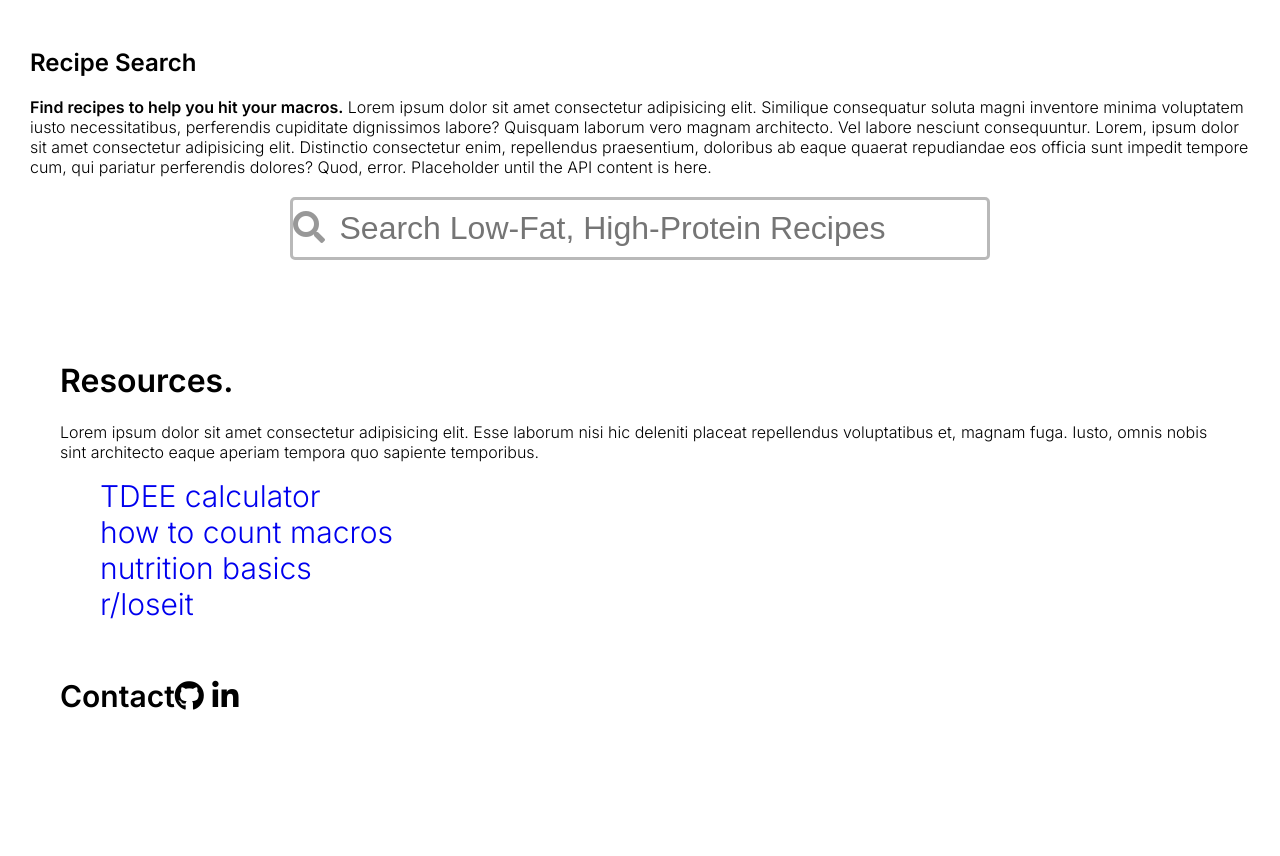
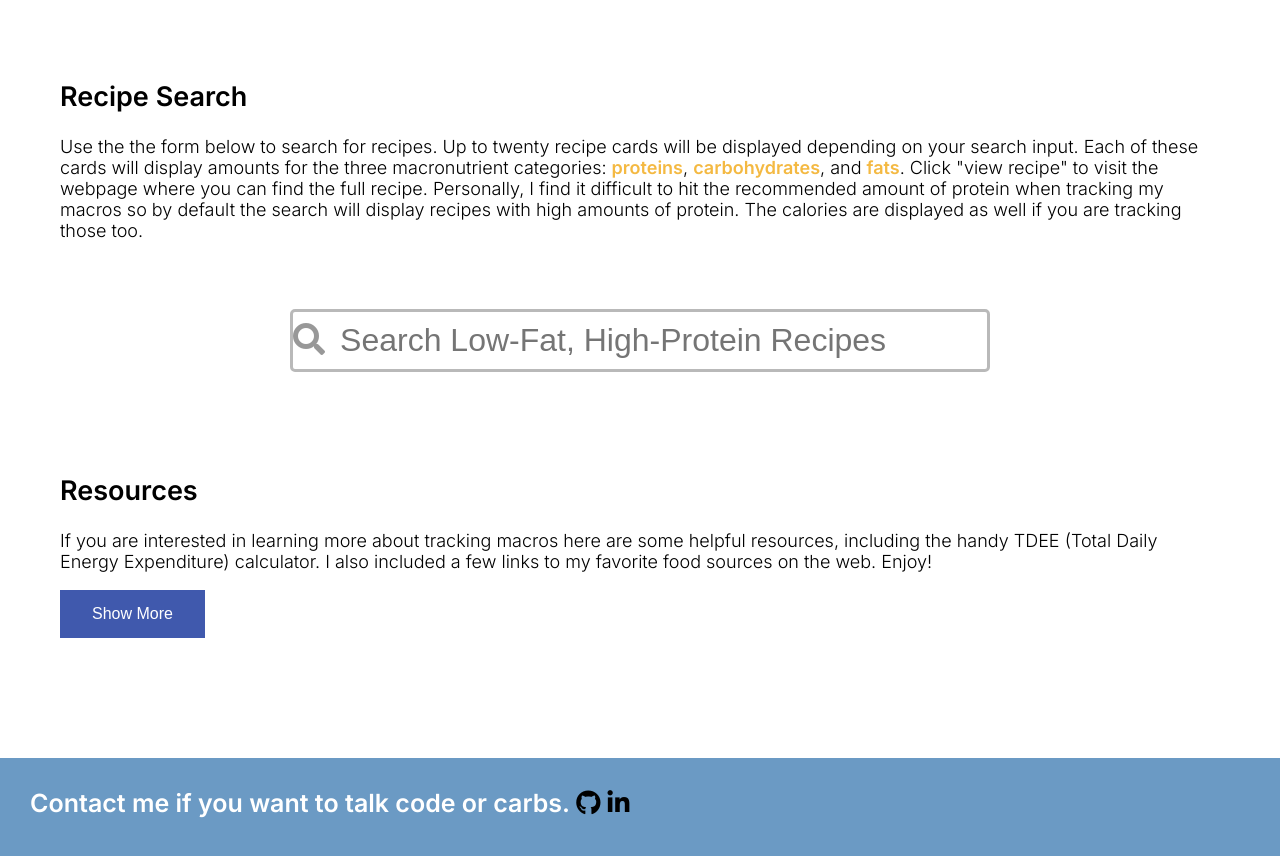
Before and after one commit to rachelrivers/hityourmacros, a plain HTML site: page index.html in a window 1280 px wide. Shown: the part 302-1158 px from the top of the page. Before the commit the page ends 1076 px from the top, so only its background shows below. Drawn offline with Linux system fonts and the light colour scheme.

Commit message:
more changes to styles

```diff
--- a/index.html
+++ b/index.html
@@ -28,15 +28,15 @@
       <div class="main-text">
         <h2>Recipe Search</h2>
         <p>
-          <b>Find recipes to help you hit your macros.</b> Lorem ipsum dolor sit
-          amet consectetur adipisicing elit. Similique consequatur soluta magni
-          inventore minima voluptatem iusto necessitatibus, perferendis
-          cupiditate dignissimos labore? Quisquam laborum vero magnam
-          architecto. Vel labore nesciunt consequuntur. Lorem, ipsum dolor sit
-          amet consectetur adipisicing elit. Distinctio consectetur enim,
-          repellendus praesentium, doloribus ab eaque quaerat repudiandae eos
-          officia sunt impedit tempore cum, qui pariatur perferendis dolores?
-          Quod, error. Placeholder until the API content is here.
+          Use the the form below to search for recipes. Up to twenty recipe
+          cards will be displayed depending on your search input. Each of these
+          cards will display amounts for the three macronutrient categories:
+          <b>proteins</b>, <b>carbohydrates</b>, and <b>fats</b>. Click "view
+          recipe" to visit the webpage where you can find the full recipe.
+          Personally, I find it difficult to hit the recommended amount of
+          protein when tracking my macros so by default the search will display
+          recipes with high amounts of protein. The calories are displayed as
+          well if you are tracking those too.
         </p>
       </div>
 
@@ -45,7 +45,10 @@
           <!--HERE is where the main search/API results should appear.-->
           <form id="form" class="main-form">
             <i class="fas fa-search searchicon"></i>
-          <input type="text" placeholder="Search Low-Fat, High-Protein Recipes" />
+            <input
+              type="text"
+              placeholder="Search Low-Fat, High-Protein Recipes"
+            />
           </form>
           <!-- <div class="diet-select">
           <label class="diet-container" id="highProtein">High Protein
@@ -80,18 +83,18 @@
       </section>
 
       <div class="resources-section">
-      <h1>Resources.</h1>
         <div id="resourcesDiv" class="resources-div">
-        <div class="resources-text" id="resourcesHide">
+          <h2>Resources</h2>
           <p>
-            Lorem ipsum dolor sit amet consectetur adipisicing elit. Esse
-            laborum nisi hic deleniti placeat repellendus voluptatibus et,
-            magnam fuga. Iusto, omnis nobis sint architecto eaque aperiam
-            tempora quo sapiente temporibus.
+            If you are interested in learning more about tracking macros here
+            are some helpful resources, including the handy TDEE (Total Daily
+            Energy Expenditure) calculator. I also included a few links to my
+            favorite food sources on the web. Enjoy!
           </p>
+
+          <button id="toggleResources">Show More</button>
         </div>
-
-        <div class="resources-links">
+        <div id="resourcesDivShow" class="resources-links">
           <ul>
             <li>
               <a href="https://tdeecalculator.net/" target="_blank"
@@ -106,15 +109,18 @@
               >
             </li>
             <li>
-              <a
-                href="https://mynutrition.wsu.edu/nutrition-basics"
-                target="_blank"
-                >nutrition basics</a
+              <a href="https://www.reddit.com/r/loseit/" target="_blank"
+                >r/loseit</a
               >
             </li>
             <li>
-              <a href="https://www.reddit.com/r/loseit/" target="_blank"
-                >r/loseit</a
+              <a href="https://masonfit.com/" target="_blank"
+                >Kinda Healthy Recipes</a
+              >
+            </li>
+            <li>
+              <a href="https://workweeklunch.com/" target="_blank"
+                >Work Week Lunch</a
               >
             </li>
           </ul>
@@ -125,10 +131,16 @@
 
   <footer>
     <div class="contact-div">
-      <b>Contact</b>
-      <div class="hide-icons" id="icons">
-        <i class="fab fa-github"></i>
-        <i class="fab fa-linkedin-in"></i>
+      <b>Contact me if you want to talk code or carbs.&nbsp</b>
+      <div class="icons">
+        <a href="https://github.com/rachelrivers" target="_blank"
+          ><i class="fab fa-github"></i
+        ></a>
+        <a
+          href="https://www.linkedin.com/in/rachel-rivers-16a026118/"
+          target="_blank"
+          ><i class="fab fa-linkedin-in"></i
+        ></a>
       </div>
     </div>
   </footer>
--- a/js/main.js
+++ b/js/main.js
@@ -49,6 +49,23 @@ function generateAPIData(results) {
 }
 
 
+//resources
+
+//button events
+
+const button = document.querySelector('button');
+const showResources = document.querySelector("#resourcesDivShow");
+
+showResources.style.display = 'none';
+
+button.onclick = () => {
+  if (showResources.style.display === 'none') {
+   showResources.style.display = 'block';
+  } else {
+    showResources.style.display = 'none';
+  }
+};
+
 
 
 //end IIFE
--- a/styles/styles.css
+++ b/styles/styles.css
@@ -42,6 +42,16 @@ h5 {
 .main-wrapper {
   padding: 30px;
   font-family: "Inter", sans-serif;
+  min-height: calc(100vh - 40px);
+  font-size: 18px;
+}
+
+.main-text {
+  padding: 30px;
+}
+
+.main-text b {
+  color: #f4b942;
 }
 
 form {
@@ -67,7 +77,7 @@ form input {
   color: rgba(0, 0, 0, 0.404);
 }
 
-/*check boxes*/
+/* check boxes
 
 .diet-select {
   display: Flex;
@@ -88,7 +98,7 @@ form input {
 
 .diet-select:hover input ~ .checkmark {
   background-color: #ccc;
-}
+} */
 
 /* results*/
 
@@ -111,6 +121,7 @@ form input {
   background-color: rgba(48, 44, 44, 0.096);
   padding: 15px;
   overflow: hidden;
+  box-shadow: 10px 10px 5px rgba(128, 128, 128, 0.404);
 }
 
 .item img {
@@ -150,23 +161,33 @@ form input {
   font-family: "Inter", sans-serif;
 }
 
-/* #resourcesDiv {
-  display: none;
-} */
-
 .resources-div {
-  /* display: grid; */
-  grid-template-columns: 1fr 1fr;
-  grid-gap: 20px;
+  max-height: 300px;
+  overflow: hidden;
 }
 
-/* .resources-text {
-  flex: 1;
+#toggleResources {
+  background-color: #4059ad;
+  border: none;
+  color: white;
+  padding: 15px 32px;
+  text-align: center;
+  text-decoration: none;
+  font-size: 16px;
+  transition-duration: 0.4s;
 }
 
-.resources-links {
-  margin-right: 20px;
-} */
+#toggleResources:hover {
+  background-color: #6b9ac4;
+  cursor: pointer;
+  border: none;
+}
+
+#resourcesDiv.open {
+  max-height: 1000px;
+
+  transition: max-height 0.7s;
+}
 
 .resources-links ul {
   list-style-type: none;
@@ -176,41 +197,44 @@ form input {
   text-decoration: none;
   font-size: 30px;
   font-family: "Inter", sans-serif;
+  color: #4059ad;
+}
+
+.resources-links a:hover {
+  color: #f4b942;
 }
 
 footer {
-  /* background-color: #6b9ac4; */
+  background-color: #6b9ac4;
   font-family: "Inter", sans-serif;
+  height: 100px;
 }
 
 .contact-div {
   display: flex;
-  justify-content: flex-start;
-  font-size: 30px;
-  padding: 30px;
+  justify-content: stretch;
+  font-size: 25px;
   padding-right: 30px;
   padding-top: 10px;
+  padding: 30px;
   font-family: "Inter", sans-serif;
 }
 
-/* .hide-icons {
-  display: none;
-} */
+.contact-div b {
+  color: white;
+}
+
+.icons a {
+  color: black;
+}
+
+.icons a:hover {
+  color: white;
+}
 
 /*FIX*/
 
 /* @media (max-width: 768px) {
-  .search-results {
-    grid-gap: 10px;
-  }
-  .container {
-    font-size: 4rem;
-  }
-  form {
-    max-width: 500px;
-  }
-  .form-input {
-    padding: 10px;
-    font-size: 2rem;
+
   }
 } */
```
Also changed, not shown: js/utils.js (+14 -0 lines). Lines whose indentation alone changed are shown as unchanged.
